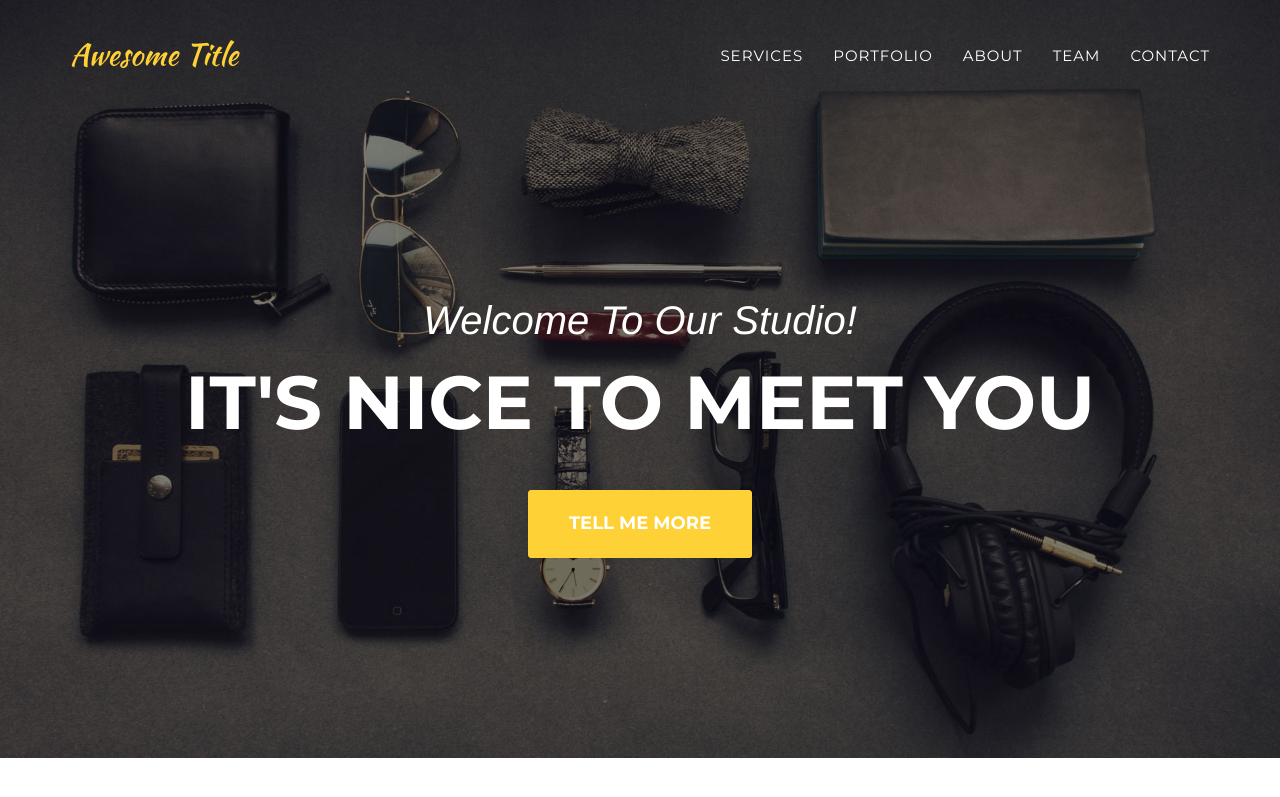
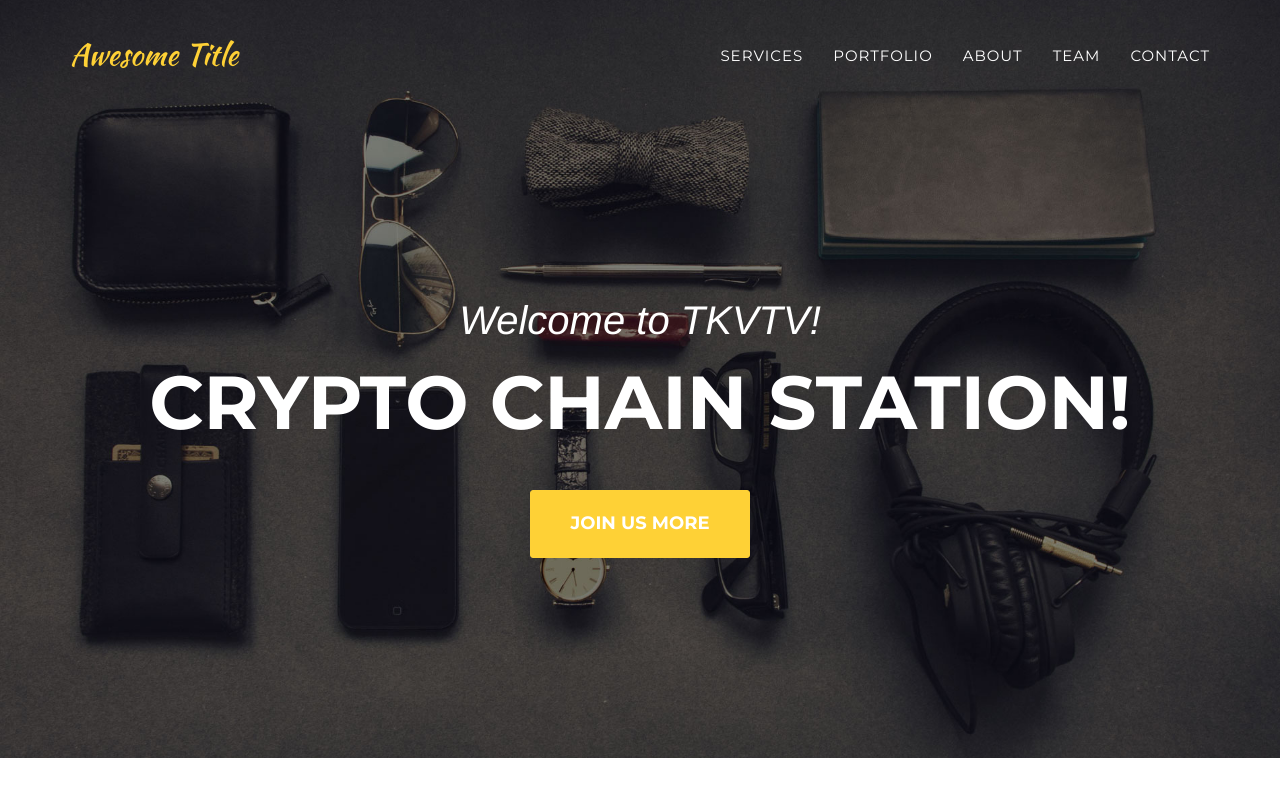
Before and after one commit to takagotch/o2333, a Jekyll site: the page built from index.html, in a window 1280 px wide and 900 px high. Shown: the top 797 px of the window. Built offline with Jekyll 4.4.1, drawn with Linux system fonts in a browser that asks for light colours; some web fonts are replaced.

Commit message:
Update header.html

```diff
--- a/_includes/header.html
+++ b/_includes/header.html
@@ -44,9 +44,9 @@
     <header>
         <div class="container">
             <div class="intro-text">
-                <div class="intro-lead-in">Welcome To Our Studio!</div>
-                <div class="intro-heading">It's Nice To Meet You</div>
-                <a href="#services" class="page-scroll btn btn-xl">Tell Me More</a>
+                <div class="intro-lead-in">Welcome to TKVTV!</div>
+                <div class="intro-heading">Crypto Chain Station!</div>
+                <a href="#services" class="page-scroll btn btn-xl">Join us More</a>
             </div>
         </div>
     </header>
```
